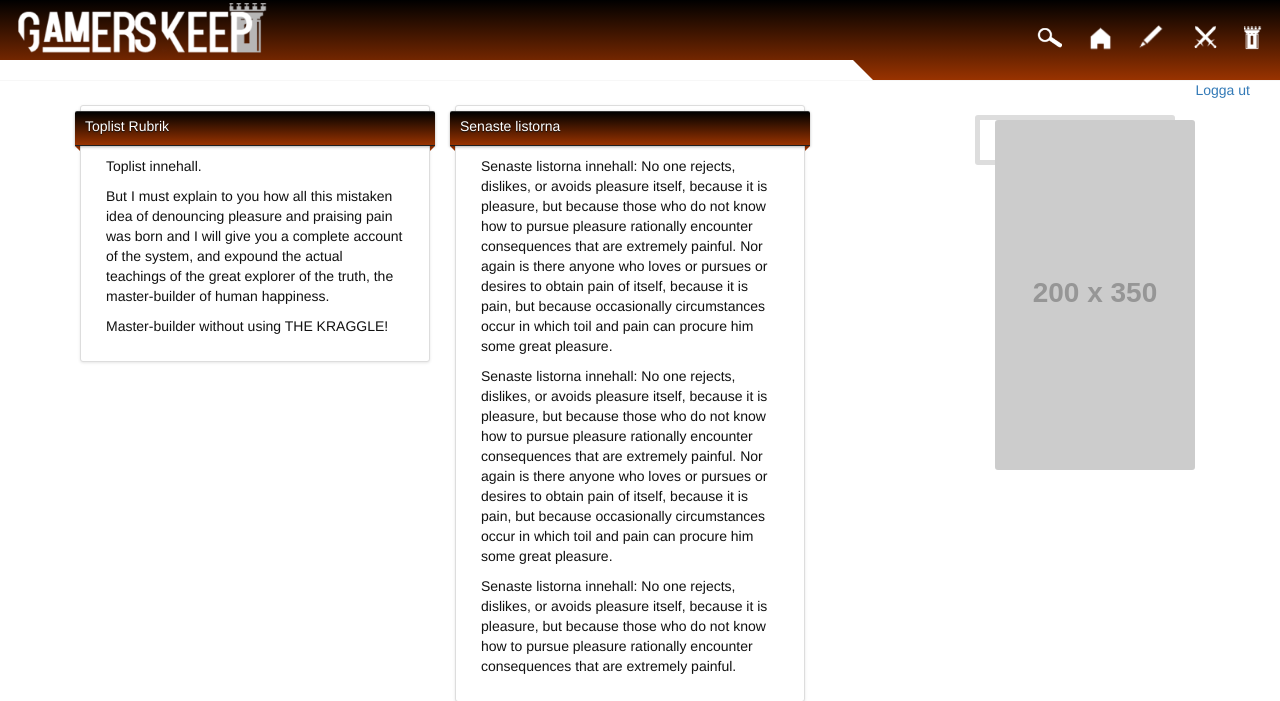
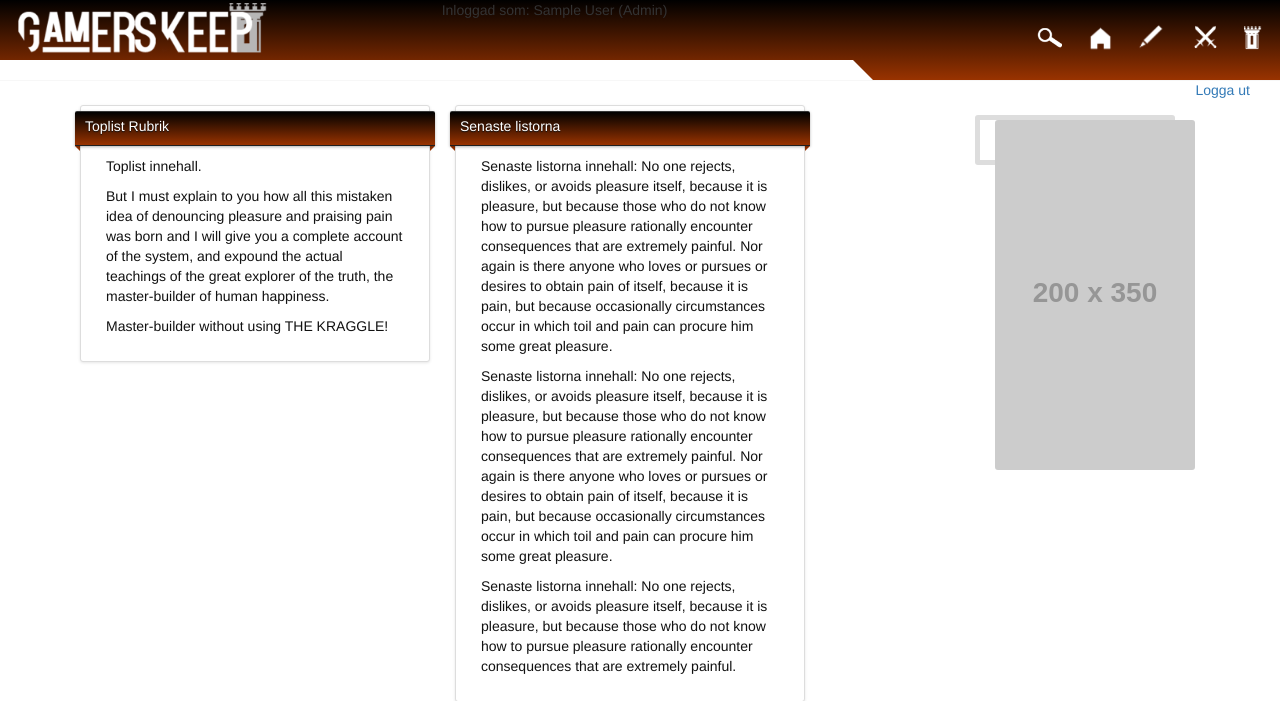
Before and after one commit to Robjen12/GamersKeep, a PHP site: page /index.php in a window 1280 px wide. Shown: the top 701 px of the page. Run offline with PHP 8.4, Linux system fonts and the light colour scheme; the visitor is signed in with stand-in values (Sample User, id 1); grey boxes labelled with a size stand in for pictures from a placeholder-image service; some libraries are stand-ins or nearby versions.

Commit message:
fixat lite med admin

```diff
--- a/guide_review.php
+++ b/guide_review.php
@@ -53,7 +53,7 @@ END;
 
 			if($title == "" || $text == "" || $grade == "")
 			{
-				$feedback= "<p class=\"feedback-yellow\">Fyll i alla fält</p>";
+				$feedback = "<p class=\"feedback-yellow\">Fyll i alla fält</p>";
 			}
 
 			else
--- a/inc/HTMLTemplate.php
+++ b/inc/HTMLTemplate.php
@@ -1,6 +1,17 @@
 <?php
 
 session_start();
+
+$adminText = "";
+
+if(isset($_SESSION['keepername']) && isset($_SESSION['roletype'])){
+
+	if($_SESSION["roletype"] == 1)
+	{
+	$adminText = " (Admin)";
+	}
+}
+
 
 $header = <<<END
 <!DOCTYPE html>
@@ -23,6 +34,9 @@ $header = <<<END
 
 			<!-- Meny center -->
 			<div class="col-md-4 column-center">
+
+			<p>Inloggad som: {$_SESSION["keepername"]}{$adminText}
+
 			</div>
 			<!-- Meny right -->
 			<div class="col-md-4 column-right pull-right margin-right-zero">
--- a/login.php
+++ b/login.php
@@ -43,9 +43,9 @@ END;
 					session_regenerate_id();
 
 
-				$_SESSION["keepername"] =	$keepername;
-				$_SESSION["keeperid"] 	= 	$row->keeperid;
-				$_SESSION["roletype"] 	=	$row->roletype;
+					$_SESSION["keepername"] =	$keepername;
+					$_SESSION["keeperid"] 	= 	$row->keeperid;
+					$_SESSION["roletype"] 	=	$row->roletype;
 
 					header("Location: index.php");
 
```
